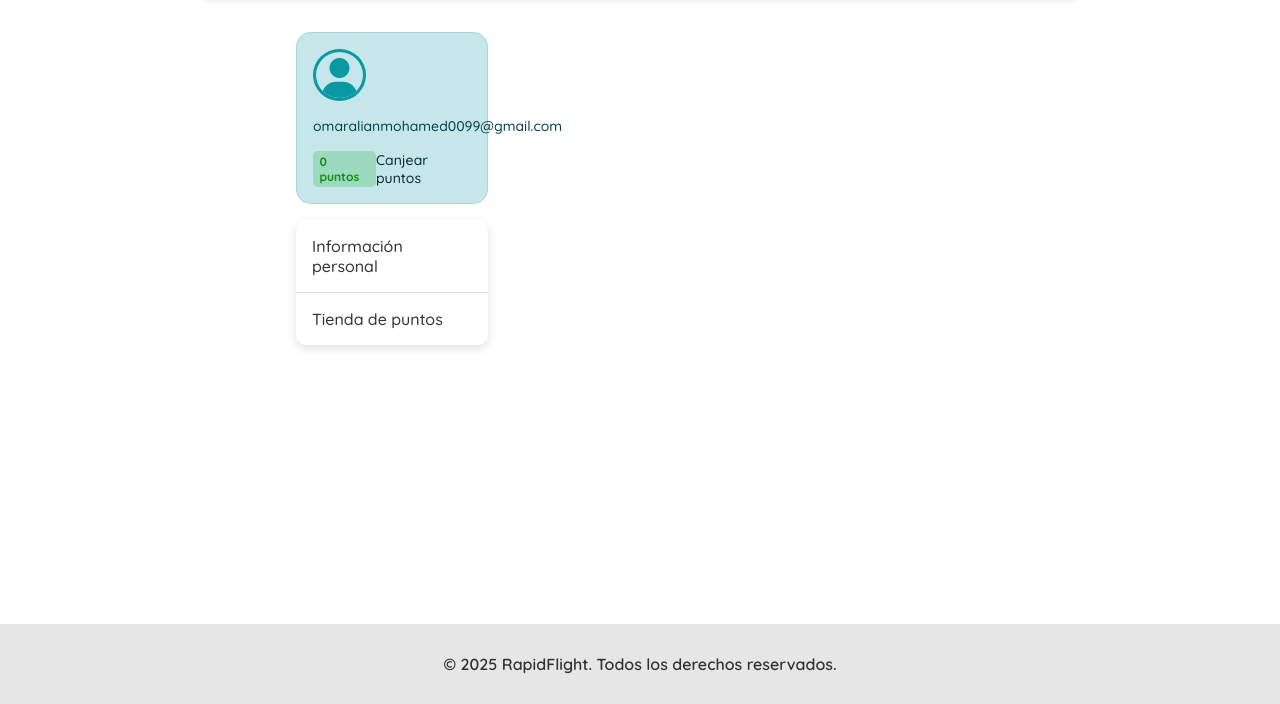
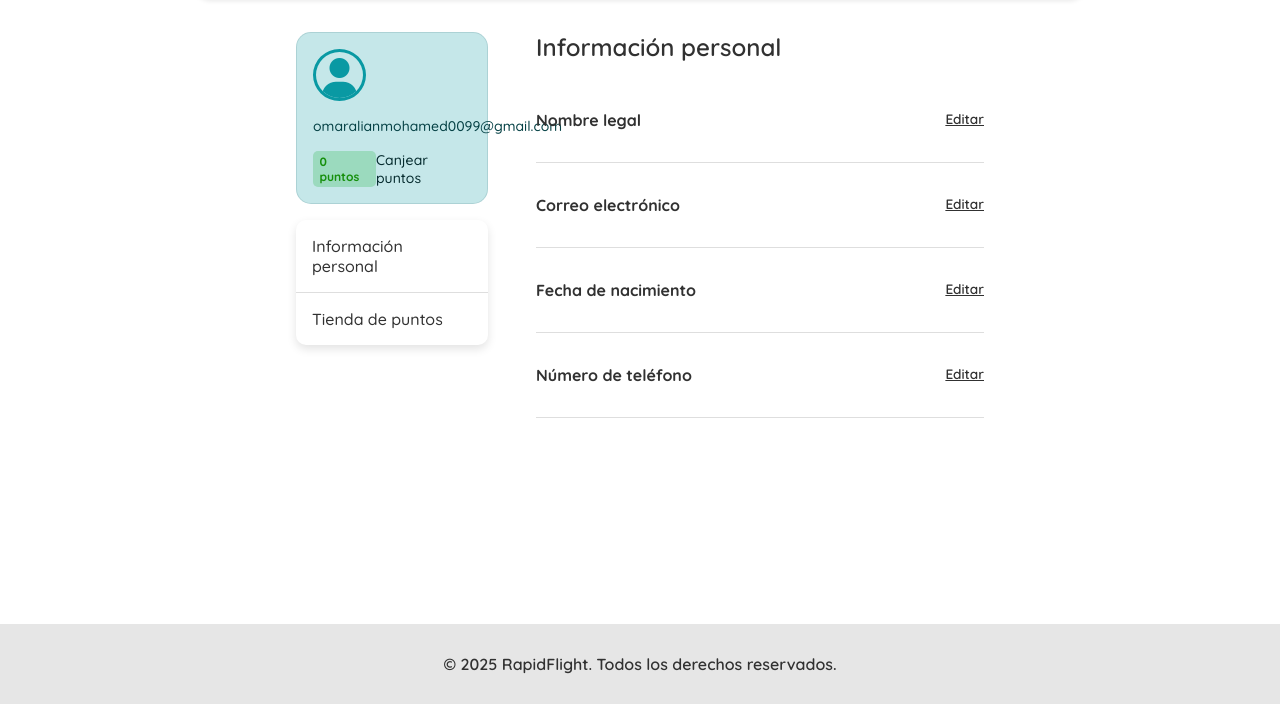
Before and after one commit to mardev09/RapidFlight, a PHP site: page /account.php in a window 1280 px wide. Shown: the part 96-800 px from the top of the page. Run offline with PHP 8.4, Linux system fonts and the light colour scheme; some libraries are stand-ins or nearby versions.

Commit message:
Avanzada la vista de cuenta

```diff
--- a/account.php
+++ b/account.php
@@ -74,7 +74,25 @@
             </div>
         </section>
         <section class="account-main">
-
+            <h1>Información personal</h1>
+            <div class="personal-info">
+                <div class="personal-info-box">
+                    <p>Nombre legal</p>
+                    <a href="">Editar</a>
+                </div>
+                <div class="personal-info-box">
+                    <p>Correo electrónico</p>
+                    <a href="">Editar</a>
+                </div>
+                <div class="personal-info-box">
+                    <p>Fecha de nacimiento</p>
+                    <a href="">Editar</a>
+                </div>
+                <div class="personal-info-box">
+                    <p>Número de teléfono</p>
+                    <a href="">Editar</a>
+                </div>
+            </div>
         </section>
     </main>
     <?php include("includes/footer.inc.php") ?>
--- a/assets/css/style.css
+++ b/assets/css/style.css
@@ -739,6 +739,10 @@ footer p {
     margin-top: calc(8vh + 4em);
     width: 35%;
     height: calc(100% - (8vh + 4em));
+    display: flex;
+    flex-direction: column;
+    gap: 1em;
+    color: #313131;
 }
 
 .account-navbar {
@@ -845,3 +849,20 @@ footer p {
 .account-navbar-links a:last-child {
     border-bottom: none;
 }
+
+.personal-info-box {
+    padding: 2em 0;
+    border-bottom: 1px solid #00000021;
+    display: flex;
+    justify-content: space-between;
+    color: #313131;
+}
+
+.personal-info-box p {
+    font-weight: bold;
+}
+
+.personal-info-box a {
+    color: #313131;
+    font-size: 0.85rem;
+}
```
